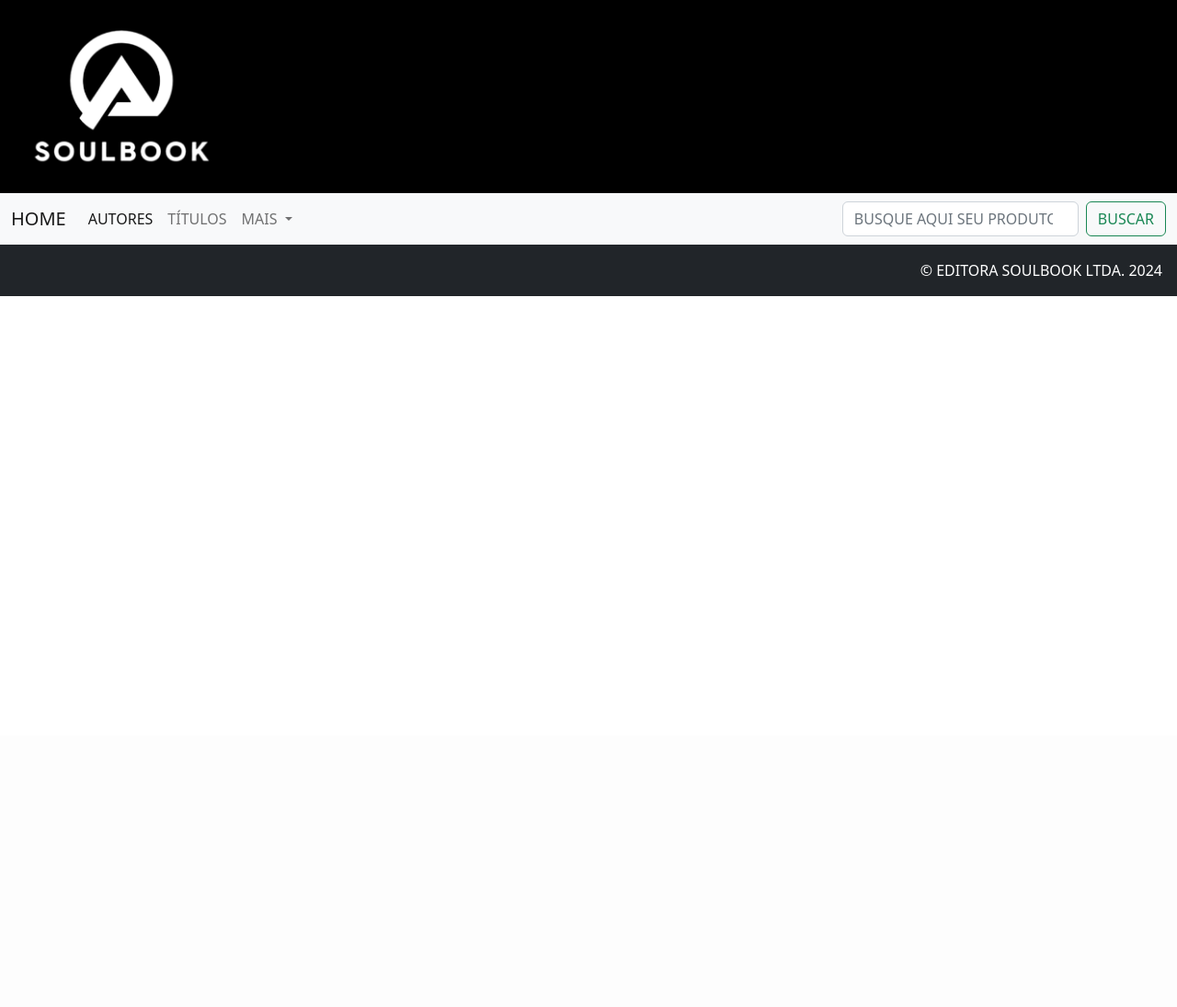
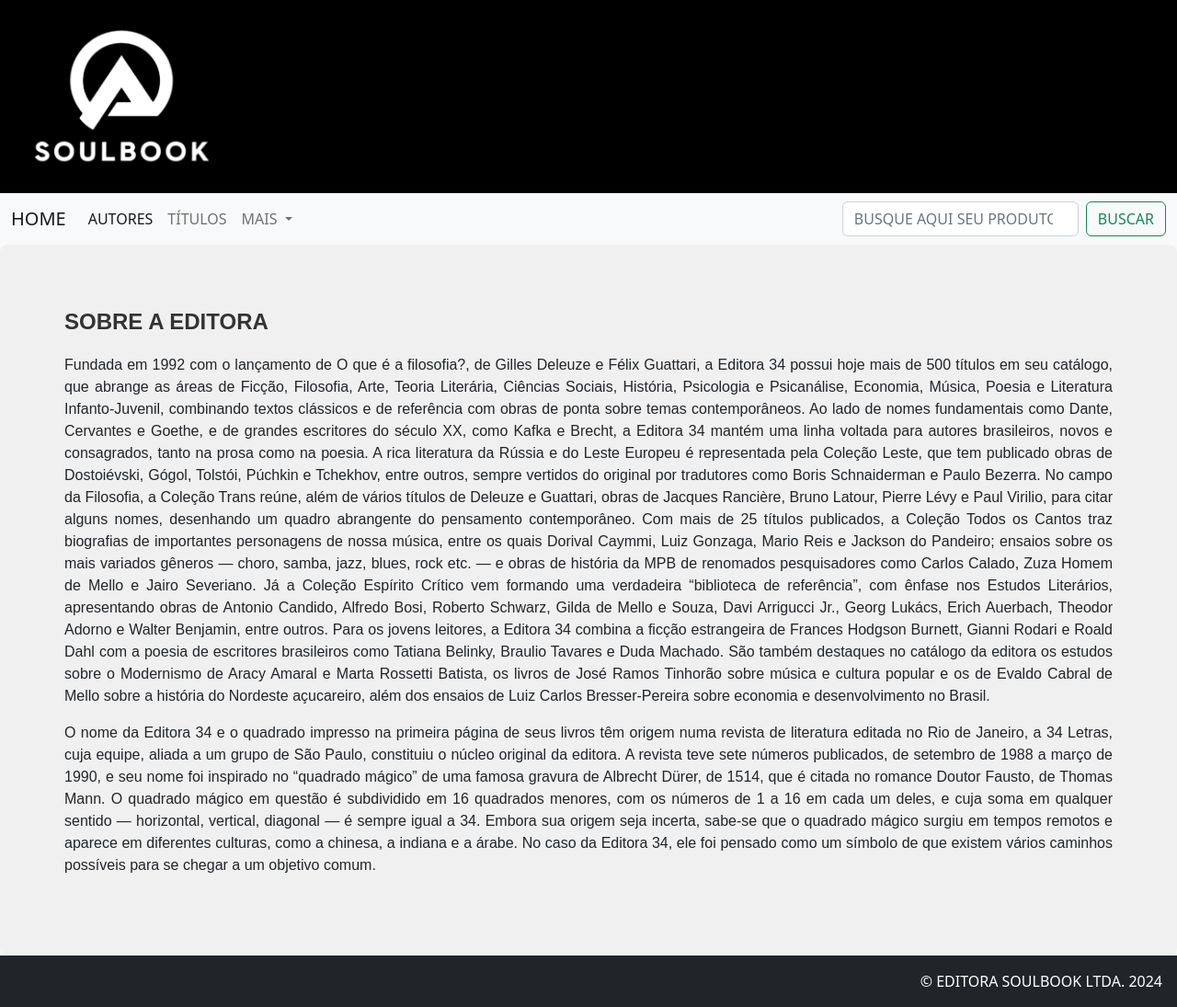
Before and after one commit to eduardsroch/Learning-Django, a Django app: page /sobre/ in a window 1280 px wide. Shown: the whole page at 92% size. Before the commit the page ends 322 px from the top, so only its background shows below. Run offline with Django 5.2, Linux system fonts and the light colour scheme.

Commit message:
update página sobre
atualizando a página

```diff
--- a/Py/book/templates/sobre.html
+++ b/Py/book/templates/sobre.html
@@ -3,7 +3,8 @@
 {% block conteudo %}
 
 <style>
-    .topo-site  {
+
+.topo-site  {
   background-color: black;
   padding: 30px;
 }
@@ -12,10 +13,48 @@
     margin: 50px;
 
 }
+
+#sobre-editora {
+
+    padding: 70px;
+    background-color: #f0f0f0;
+    border-radius: 10px;
+    box-shadow: 0 0 10px rgba(0, 0, 0, 0.1);
+    font-family: Arial, Helvetica;
+    text-align: justify;
+
+}
+
+#titulo-sobre {
+    font-size: 24px;
+    font-weight: bold;
+    color: #333;
+    margin-bottom: 20px;
+}
+
 </style>
 
 <main>
+<div id="sobre-editora">
+    <h4 id="titulo-sobre"> SOBRE A EDITORA</h4>
+    <p>
+        Fundada em 1992 com o lançamento de O que é a filosofia?, de Gilles Deleuze e Félix Guattari, a Editora 34 possui hoje mais de 500 títulos em seu catálogo, que abrange as áreas de Ficção, Filosofia, Arte, Teoria Literária, Ciências Sociais, História, Psicologia e Psicanálise, Economia, Música, Poesia e Literatura Infanto-Juvenil, combinando textos clássicos e de referência com obras de ponta sobre temas contemporâneos.
 
+Ao lado de nomes fundamentais como Dante, Cervantes e Goethe, e de grandes escritores do século XX, como Kafka e Brecht, a Editora 34 mantém uma linha voltada para autores brasileiros, novos e consagrados, tanto na prosa como na poesia.
+A rica literatura da Rússia e do Leste Europeu é representada pela Coleção Leste, que tem publicado obras de Dostoiévski, Gógol, Tolstói, Púchkin e Tchekhov, entre outros, sempre vertidos do original por tradutores como Boris Schnaiderman e Paulo Bezerra.
+No campo da Filosofia, a Coleção Trans reúne, além de vários títulos de Deleuze e Guattari, obras de Jacques Rancière, Bruno Latour, Pierre Lévy e Paul Virilio, para citar alguns nomes, desenhando um quadro abrangente do pensamento contemporâneo.
+Com mais de 25 títulos publicados, a Coleção Todos os Cantos traz biografias de importantes personagens de nossa música, entre os quais Dorival Caymmi, Luiz Gonzaga, Mario Reis e Jackson do Pandeiro; ensaios sobre os mais variados gêneros — choro, samba, jazz, blues, rock etc. — e obras de história da MPB de renomados pesquisadores como Carlos Calado, Zuza Homem de Mello e Jairo Severiano.
+Já a Coleção Espírito Crítico vem formando uma verdadeira “biblioteca de referência”, com ênfase nos Estudos Literários, apresentando obras de Antonio Candido, Alfredo Bosi, Roberto Schwarz, Gilda de Mello e Souza, Davi Arrigucci Jr., Georg Lukács, Erich Auerbach, Theodor Adorno e Walter Benjamin, entre outros.
+Para os jovens leitores, a Editora 34 combina a ficção estrangeira de Frances Hodgson Burnett, Gianni Rodari e Roald Dahl com a poesia de escritores brasileiros como Tatiana Belinky, Braulio Tavares e Duda Machado.
+São também destaques no catálogo da editora os estudos sobre o Modernismo de Aracy Amaral e Marta Rossetti Batista, os livros de José Ramos Tinhorão sobre música e cultura popular e os de Evaldo Cabral de Mello sobre a história do Nordeste açucareiro, além dos ensaios de Luiz Carlos Bresser-Pereira sobre economia e desenvolvimento no Brasil.
+    </p>
+    <p>
+        O nome da Editora 34 e o quadrado impresso na primeira página de seus livros têm origem numa revista de literatura editada no Rio de Janeiro, a 34 Letras, cuja equipe, aliada a um grupo de São Paulo, constituiu o núcleo original da editora.
+A revista teve sete números publicados, de setembro de 1988 a março de 1990, e seu nome foi inspirado no “quadrado mágico” de uma famosa gravura de Albrecht Dürer, de 1514, que é citada no romance Doutor Fausto, de Thomas Mann.
+O quadrado mágico em questão é subdividido em 16 quadrados menores, com os números de 1 a 16 em cada um deles, e cuja soma em qualquer sentido — horizontal, vertical, diagonal — é sempre igual a 34.
+Embora sua origem seja incerta, sabe-se que o quadrado mágico surgiu em tempos remotos e aparece em diferentes culturas, como a chinesa, a indiana e a árabe. No caso da Editora 34, ele foi pensado como um símbolo de que existem vários caminhos possíveis para se chegar a um objetivo comum.
+    </p>
+</div>
 
     {% endblock conteudo %}
 </main>
```
